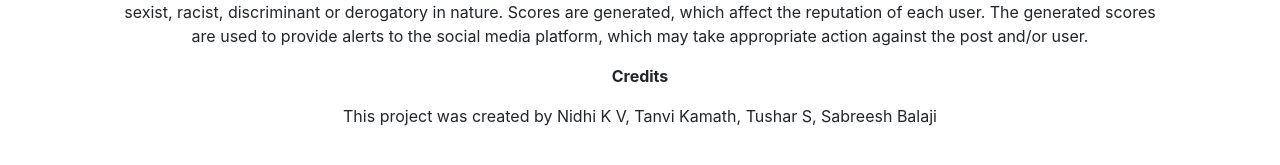
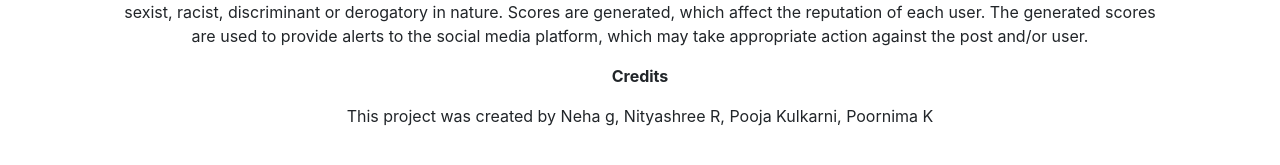
Before and after one commit to Poojakulkarni2722/Automated-Cyberbullying-Detection-, a Python web app: template templates/about.html in a window 1280 px wide. Shown: the part 508-673 px from the top of the page. Run offline with Jinja, Linux system fonts and the light colour scheme; the template is opened without the code that fills it, so the values that code supplies are empty; some libraries are stand-ins or nearby versions.

Commit message:
Update about.html

```diff
--- a/templates/about.html
+++ b/templates/about.html
@@ -21,6 +21,6 @@
 </p>
 <p><strong>Credits</strong></p>
 <p>
-This project was created by <a> Nidhi K V, Tanvi Kamath, Tushar S, Sabreesh Balaji  </a>
+This project was created by <a> Neha g, Nityashree R, Pooja Kulkarni, Poornima K </a>
 </p>
 {% endblock %}
```
